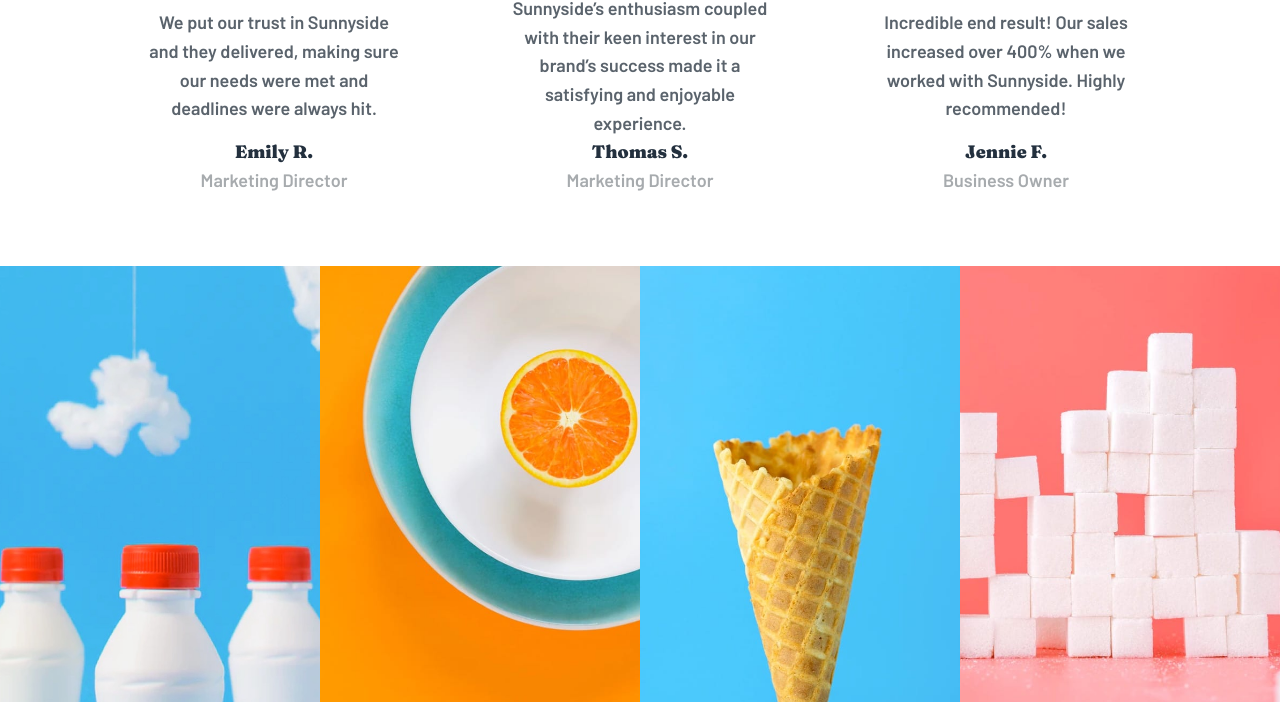
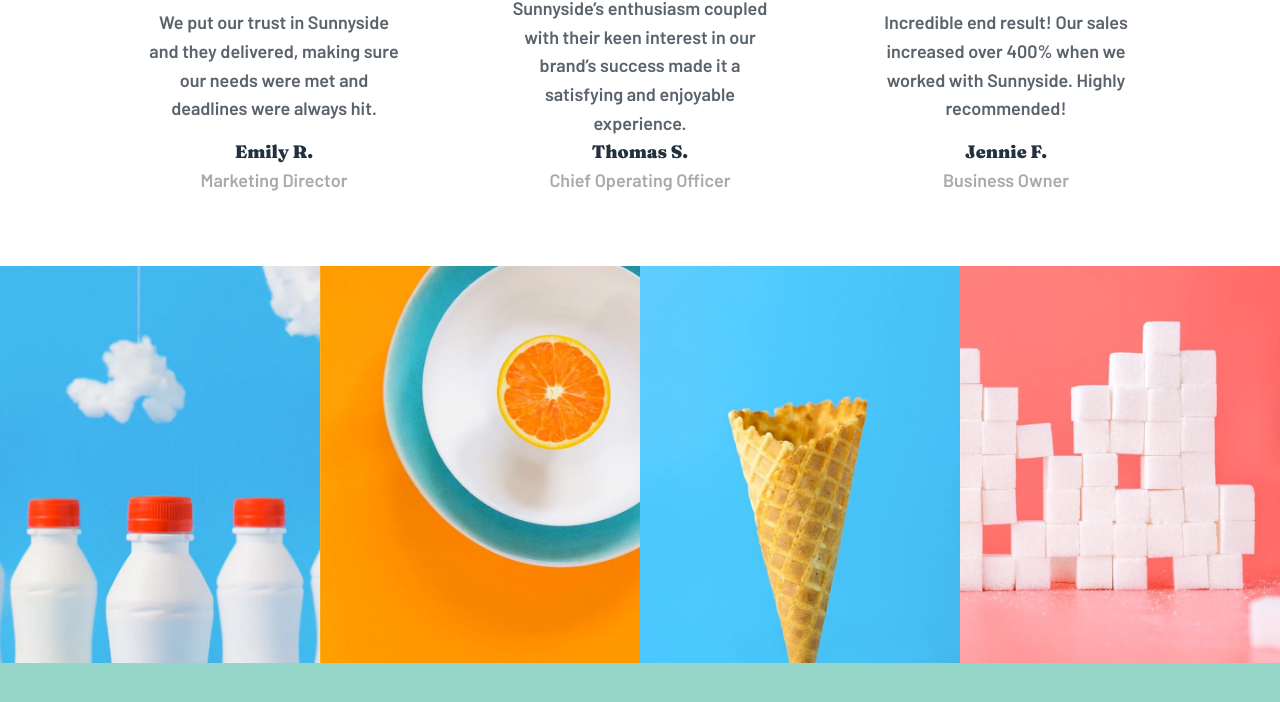
Before and after one commit to bengera/sunnyside, a website: page index.html in a window 1280 px wide. Shown: the part 3142-3844 px from the top of the page. Drawn offline with Linux system fonts and the light colour scheme.

Commit message:
first-footer-fix

```diff
--- a/index.html
+++ b/index.html
@@ -161,7 +161,7 @@
               Thomas S.
             </p>
             <p class="testimonials__job">
-              Marketing Director
+              Chief Operating Officer
             </p>
           </div>
         </div>
@@ -192,11 +192,34 @@
     <section class="gallery">
 
 
+
       <img src="images/desktop/image-gallery-milkbottles.jpg" alt="1" class="gallery__img">
       <img src="images/desktop/image-gallery-orange.jpg" alt="1" class="gallery__img">
       <img src="images/desktop/image-gallery-cone.jpg" alt="1" class="gallery__img">
       <img src="images/desktop/image-gallery-sugarcubes.jpg" alt="1" class="gallery__img">
+      <!-- <img src="images/desktop/image-gallery-orange.jpg" alt="2" class="gallery__img">
+      <img src="images/desktop/image-gallery-cone.jpg" alt="3" class="gallery__img">
+      <img src="images/desktop/image-gallery-sugarcubes.jpg" alt="4" class="gallery__img"> -->
 
+          <!-- <picture>
+        <source media="(min-width: 800px)" srcset="images/desktop/image-gallery-milkbottles.jpg" class="gallery__img">
+        <img src="images/mobile/image-gallery-milkbottles.jpg" alt="1" class="gallery__img">
+    </picture>
+
+    <picture>
+      <source media="(min-width: 800px)" srcset="images/desktop/image-gallery-orange.jpg" class="gallery__img">
+      <img src="images/mobile/image-gallery-orange.jpg" alt="1" class="gallery__img">
+  </picture>
+
+  <picture>
+    <source media="(min-width: 800px)" srcset="images/desktop/image-gallery-milkbottles.jpg" class="gallery__img">
+    <img src="images/mobile/image-gallery-milkbottles.jpg" alt="1" class="gallery__img">
+</picture>
+
+<picture>
+  <source media="(min-width: 800px)" srcset="images/desktop/image-gallery-milkbottles.jpg" class="gallery__img">
+  <img src="images/mobile/image-gallery-milkbottles.jpg" alt="1" class="gallery__img">
+</picture> -->
 
     </section>
 
--- a/sass/_base.scss
+++ b/sass/_base.scss
@@ -83,14 +83,16 @@ body {
 .container {
     display: grid;
     grid-template-columns: repeat(12, 1fr);
-    grid-template-rows: 100vh 1fr 75vh 60vh 35vh;
+    grid-template-rows: 100vh 1fr 75vh min-content 35vh;
 
     @media only screen and (max-width: $bp-large) {
-        grid-template-rows: 75vh 1fr 80vh 60vh 35vh;
+        grid-template-rows: 75vh 1fr 125rem min-content 35vh;
     }
 
     @media only screen and (max-width: $bp-small) {
-        grid-template-rows: 75vh 1fr 130rem 60vh 35vh;
+        grid-template-rows: 75vh 1fr 130rem min-content 35vh;
+        // 130 rem for testimonials, parent container not increasing
+        // in size with child flexbox elements
     }
 
 }
--- a/sass/_gallery.scss
+++ b/sass/_gallery.scss
@@ -1,7 +1,7 @@
 /* ===============
   GALLERY
    =============== */
-   .gallery {
+.gallery {
 
     grid-column: 1 / -1;
     grid-row: 4/ 5;
@@ -12,15 +12,21 @@
     @media only screen and (max-width: $bp-large) {
         grid-template-columns: repeat(2, 1fr);
         grid-template-rows: 1fr 1fr;
+
+
+
+
     }
 
 
+
+
     &__img {
-        height: 100%;
+        height: auto;
         width: 100%;
-        object-fit: cover;
-        background-position: center;
-        background-repeat: no-repeat;
+        // object-fit: cover;
+        // background-position: center;
+        // background-repeat: no-repeat;
     }
 
 
```
Also changed, not shown: css/style.css.
